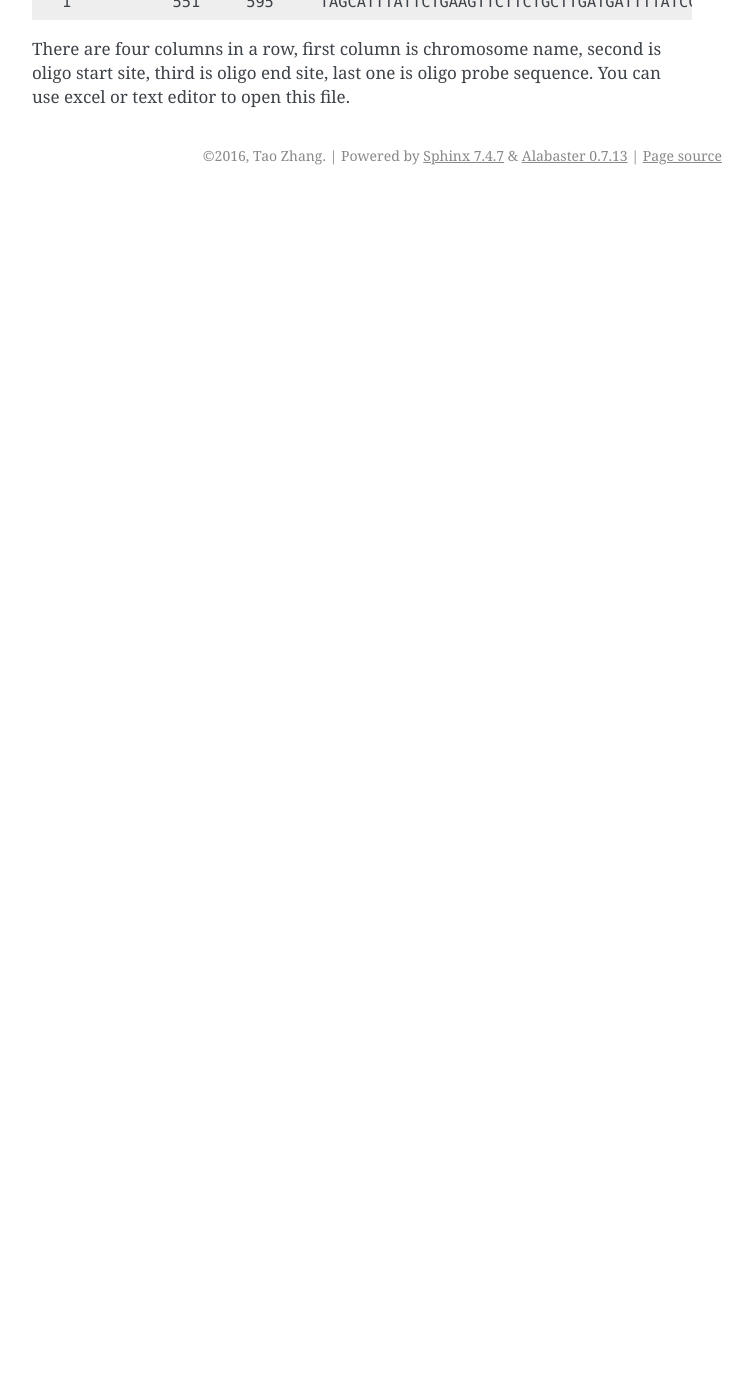
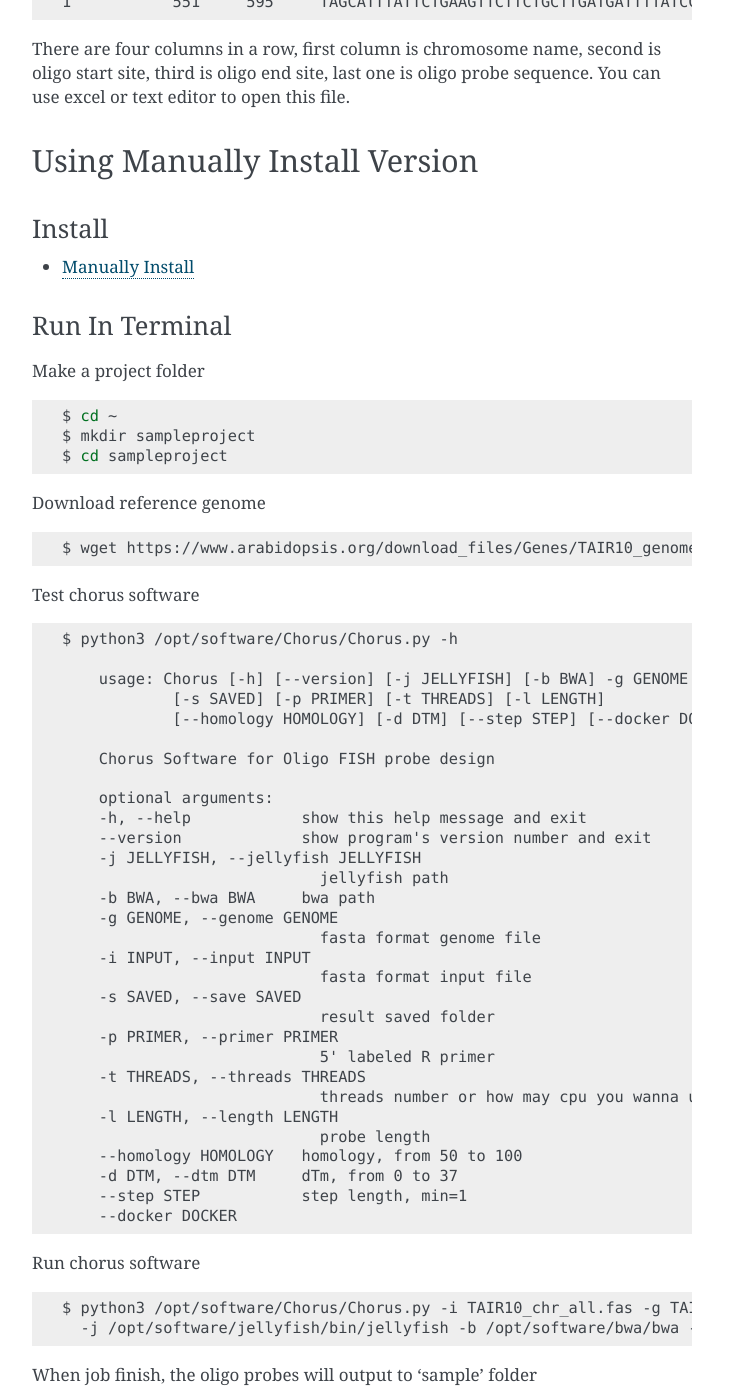
Before and after one commit to forrestzhang/Chorus, a Sphinx documentation site: the page built from docs/tutorial.rst, in a window 1280 px wide and 1400 px high, scrolled down 2027 px. Shown: the whole window, without its empty margins (388-1141 px from the left). Built offline with Sphinx 7.4.7, drawn with Linux system fonts in a browser that asks for light colours; before the commit the page ends 2222 px from its top, so only the background shows below that; some of the changed text lies outside the part shown.

Commit message:
doc update

```diff
--- a/docs/tutorial.rst
+++ b/docs/tutorial.rst
@@ -111,3 +111,107 @@ When process done:
     1      	551    	595    	TAGCATTTATTCTGAAGTTCTTCTGCTTGATGATTTTATCCTTAG
 
 There are four columns in a row, first column is chromosome name, second is oligo start site, third is oligo end site, last one is oligo probe sequence. You can use excel or text editor to open this file.
+
+
+Using Manually Install Version
+------------------------------
+
+Install
+*******
+
+* `Manually Install`_
+.. _`Manually Install`: \install.html
+
+Run In Terminal
+***************
+
+Make a project folder
+
+.. code-block:: bash
+
+    $ cd ~
+    $ mkdir sampleproject
+    $ cd sampleproject
+
+Download reference genome
+
+.. code-block:: bash
+
+    $ wget https://www.arabidopsis.org/download_files/Genes/TAIR10_genome_release/TAIR10_chromosome_files/TAIR10_chr_all.fas
+
+
+Test chorus software
+
+.. code-block:: bassh
+
+    $ python3 /opt/software/Chorus/Chorus.py -h
+
+        usage: Chorus [-h] [--version] [-j JELLYFISH] [-b BWA] -g GENOME -i INPUT
+                [-s SAVED] [-p PRIMER] [-t THREADS] [-l LENGTH]
+                [--homology HOMOLOGY] [-d DTM] [--step STEP] [--docker DOCKER]
+
+        Chorus Software for Oligo FISH probe design
+
+        optional arguments:
+        -h, --help            show this help message and exit
+        --version             show program's version number and exit
+        -j JELLYFISH, --jellyfish JELLYFISH
+                                jellyfish path
+        -b BWA, --bwa BWA     bwa path
+        -g GENOME, --genome GENOME
+                                fasta format genome file
+        -i INPUT, --input INPUT
+                                fasta format input file
+        -s SAVED, --save SAVED
+                                result saved folder
+        -p PRIMER, --primer PRIMER
+                                5' labeled R primer
+        -t THREADS, --threads THREADS
+                                threads number or how may cpu you wanna use
+        -l LENGTH, --length LENGTH
+                                probe length
+        --homology HOMOLOGY   homology, from 50 to 100
+        -d DTM, --dtm DTM     dTm, from 0 to 37
+        --step STEP           step length, min=1
+        --docker DOCKER
+
+Run chorus software
+
+.. code-block:: bash
+
+    $ python3 /opt/software/Chorus/Chorus.py -i TAIR10_chr_all.fas -g TAIR10_chr_all.fas -t 12 \
+      -j /opt/software/jellyfish/bin/jellyfish -b /opt/software/bwa/bwa -s sample
+
+When job finish, the oligo probes will output to 'sample' folder
+
+.. code-block:: bash
+
+    $ cd sample
+    $ ls -lt *
+
+        total 1741428
+        -rw-r--r-- 1 root root  280927981 Aug 24 17:44 TAIR10_chr_all.fas_all.bed
+        -rw-r--r-- 1 root root   62050561 Aug 24 17:44 TAIR10_chr_all.fas.bed
+        -rw-r--r-- 1 root root         94 Aug 24 17:30 TAIR10_chr_all.fas.len
+        -rw-r--r-- 1 root root 1031512169 Aug 24 17:22 TAIR10_chr_all.fas_tmp_probe.fa
+        -rw-r--r-- 1 root root   59833928 Aug 24 17:19 TAIR10_chr_all.fas.sa
+        -rw-r--r-- 1 root root       7535 Aug 24 17:18 TAIR10_chr_all.fas.amb
+        -rw-r--r-- 1 root root        682 Aug 24 17:18 TAIR10_chr_all.fas.ann
+        -rw-r--r-- 1 root root   29916939 Aug 24 17:18 TAIR10_chr_all.fas.pac
+        -rw-r--r-- 1 root root  119667836 Aug 24 17:18 TAIR10_chr_all.fas.bwt
+        -rw-r--r-- 1 root root  121183059 Aug 24 17:17 TAIR10_chr_all.fas
+        -rw-r--r-- 1 root root   78102510 Aug 24 17:17 TAIR10_chr_all.fas_17mer.jf
+
+*TAIR10_chr_all.fas.bed* is the probe file.
+
+.. code-block:: log
+
+    $ more probes/TAIR10_chr_all.fas.bed
+    1      	52     	96     	TCCCTAAATCTTTAAATCCTACATCCATGAATCCCTAAATACCTA
+    1      	211    	255    	TTTGAGGTCAATACAAATCCTATTTCTTGTGGTTTTCTTTCCTTC
+    1      	346    	390    	CCTTAGGGTTGGTTTATCTCAAGAATCTTATTAATTGTTTGGACT
+    1      	426    	470    	TTTGTGGAAATGTTTGTTCTATCAATTTATCTTTTGTGGGAAAAT
+    1      	496    	540    	TCTTCGTTGTTGTTACGCTTGTCATCTCATCTCTCAATGATATGG
+    1      	551    	595    	TAGCATTTATTCTGAAGTTCTTCTGCTTGATGATTTTATCCTTAG
+
+There are four columns in a row, first column is chromosome name, second is oligo start site, third is oligo end site, last one is oligo probe sequence. You can use excel or text editor to open this file.
```
Also changed, not shown: 6 other files.
